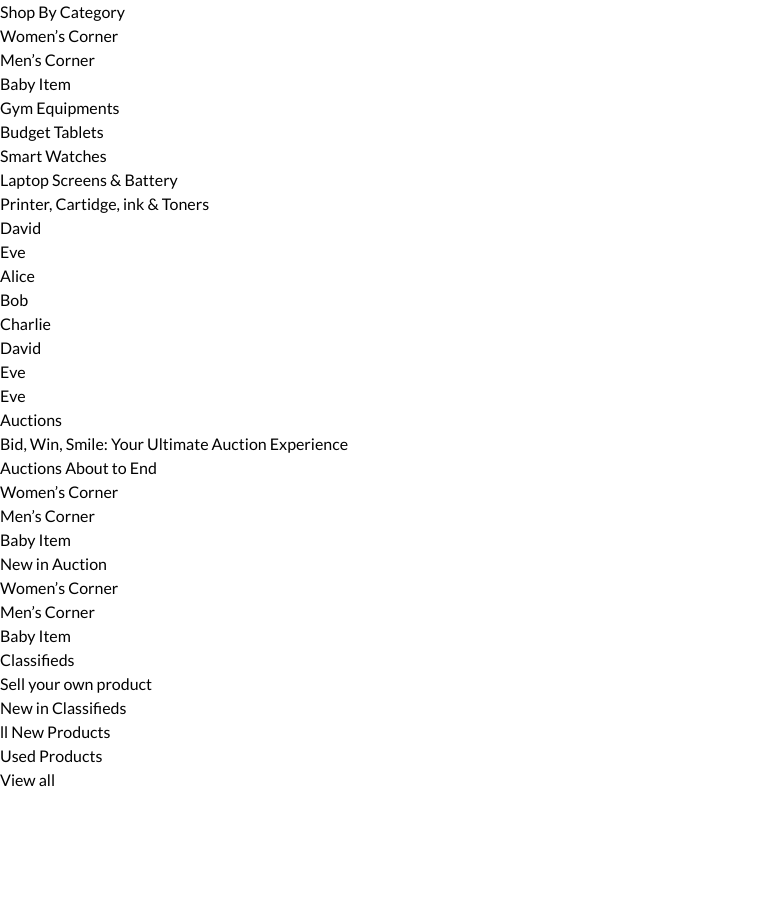
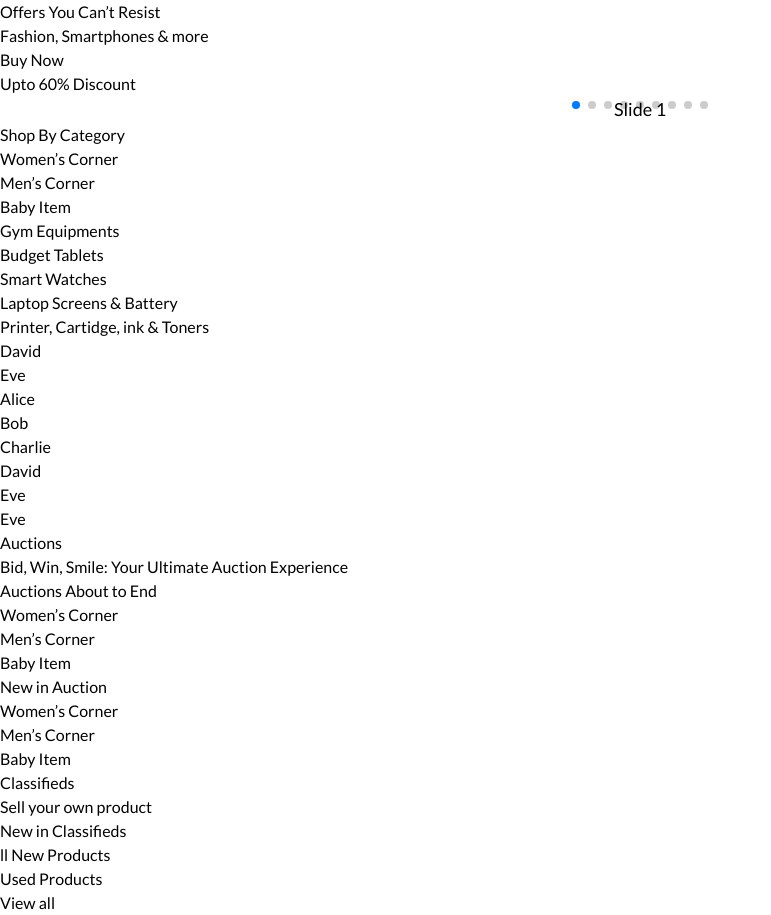
Before and after one commit to mdazmi28/sample_project, a React (Vite) app: page / in a window 1280 px wide. Shown: the whole page, without its empty margins (0-771 px from the left). Before the commit the page ends 800 px from the top, so only its background shows below. Built offline with nearby package versions, Linux system fonts and the light colour scheme.

Commit message:
Hero Section

```diff
--- a/package.json
+++ b/package.json
@@ -11,7 +11,8 @@
   },
   "dependencies": {
     "react": "^18.3.1",
-    "react-dom": "^18.3.1"
+    "react-dom": "^18.3.1",
+    "swiper": "^11.1.14"
   },
   "devDependencies": {
     "@eslint/js": "^9.11.1",
--- a/src/App.jsx
+++ b/src/App.jsx
@@ -1,5 +1,5 @@
 // import React from 'react';
-
+import "swiper/css";
 import LandingPage from "./pages/LandingPage";
 
 const App = () => {
--- /dev/null
+++ b/src/components/HeroSection.jsx
@@ -0,0 +1,52 @@
+// import React, { useRef, useState } from 'react';
+// Import Swiper React components
+import { Swiper, SwiperSlide } from 'swiper/react';
+
+// Import Swiper styles
+import 'swiper/css';
+import 'swiper/css/pagination';
+
+import './Style/swiperStyle.css';
+
+// import required modules
+import { Pagination } from 'swiper/modules';
+const HeroSection = () => {
+    return (
+        <div className=" flex h-[344px] w-full bg-[#f8de78]">
+            {/* Left */}
+            <div className="w-1/2 flex justify-center items-center">
+                <div className="w-[381px] h-[147px] flex flex-col gap-4">
+                    <h1 className="font-bold text-[30px]">Offers You Can’t Resist</h1>
+                    <h1>Fashion, Smartphones & more</h1>
+                    <div className="flex flex-row gap-6">
+                        <h1 className="px-5 py-2 rounded-[5px] bg-gray-600 text-white">Buy Now</h1>
+                        <h1 className="px-5 py-2 rounded text-gray-700">Upto 60% Discount</h1>
+                    </div>
+                </div>
+            </div>
+            {/* Right */}
+            <div className="w-1/2 flex justify-center items-center">
+                <div className="w-[600px] h-[320px] bg-white">
+                    {/* Initialize Swiper */}
+                    <Swiper pagination={true} modules={[Pagination]} className="mySwiper">
+        <SwiperSlide>Slide 1</SwiperSlide>
+        <SwiperSlide>Slide 2</SwiperSlide>
+        <SwiperSlide>Slide 3</SwiperSlide>
+        <SwiperSlide>Slide 4</SwiperSlide>
+        <SwiperSlide>Slide 5</SwiperSlide>
+        <SwiperSlide>Slide 6</SwiperSlide>
+        <SwiperSlide>Slide 7</SwiperSlide>
+        <SwiperSlide>Slide 8</SwiperSlide>
+        <SwiperSlide>Slide 9</SwiperSlide>
+      </Swiper>
+
+                </div>
+
+
+            </div>
+
+        </div>
+    );
+};
+
+export default HeroSection;
--- /dev/null
+++ b/src/components/Style/swiperStyle.css
@@ -0,0 +1,22 @@
+.swiper {
+    width: 100%;
+    height: 100%;
+  }
+
+  .swiper-slide {
+    text-align: center;
+    font-size: 18px;
+    background: #fff;
+
+    /* Center slide text vertically */
+    display: flex;
+    justify-content: center;
+    align-items: center;
+  }
+
+  .swiper-slide img {
+    display: block;
+    width: 100%;
+    height: 100%;
+    object-fit: cover;
+  }
--- a/src/pages/LandingPage.jsx
+++ b/src/pages/LandingPage.jsx
@@ -2,11 +2,13 @@
 import Auctions from '../components/Auctions';
 import BeforeSPAndAcce from '../components/BeforeSPAndAcce';
 import Classifieds from '../components/Classifieds';
+import HeroSection from '../components/HeroSection';
 import ShopByCategory from '../components/ShopByCategory';
 
 const LandingPage = () => {
     return (
         <div className="container mx-auto flex flex-col gap-11">
+            <HeroSection/>
             <ShopByCategory />
             <BeforeSPAndAcce />
             <Auctions/>
```
Also changed, not shown: 1 other file (tests, documents, lock files or other folders).
